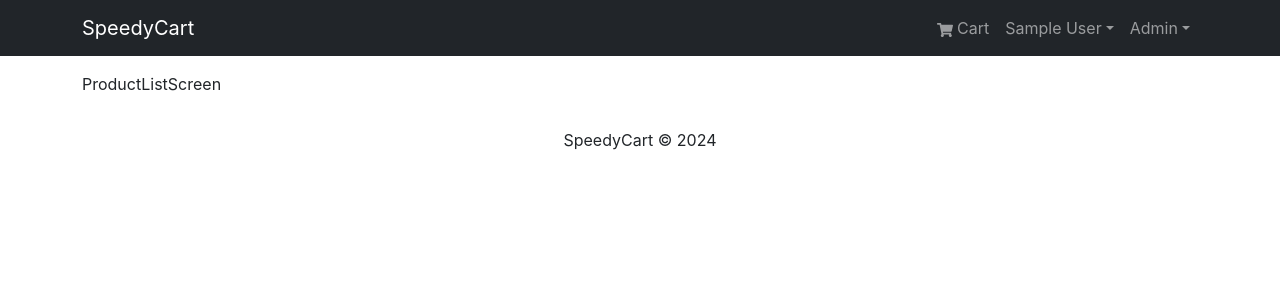
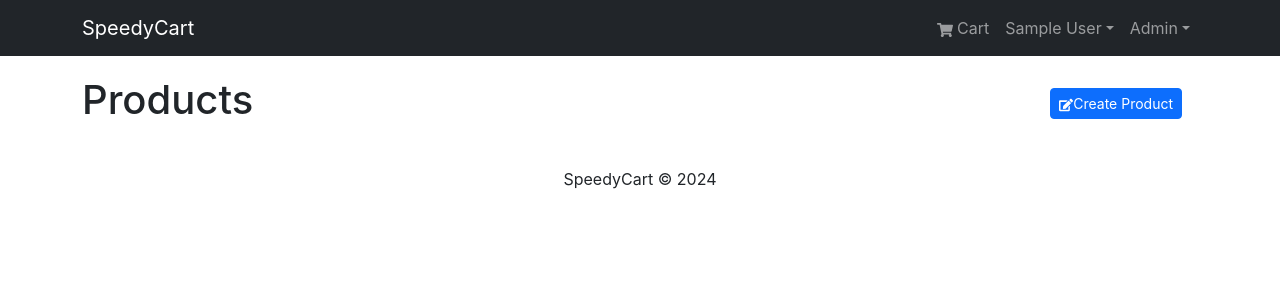
Before and after one commit to csabatoth627/speedycart-frontend, a React (Create React App) app: page /admin/productlist in a window 1280 px wide. Shown: the top 300 px of the page. Built offline with nearby package versions, Linux system fonts and the light colour scheme; no server answers; sample sign-in values are in the browser's storage.

Commit message:
feat:create row for products title and create product button (ProductListScreen.jsx)

```diff
--- a/src/screens/admin/ProductListScreen.jsx
+++ b/src/screens/admin/ProductListScreen.jsx
@@ -1,14 +1,28 @@
-import React from 'react'
-import { useGetProductsQuery } from '../../slices/productApiSlice'
+import React from "react";
+import { useGetProductsQuery } from "../../slices/productApiSlice";
+import { Table, Button, Row, Col } from "react-bootstrap";
+import { FaEdit } from "react-icons/fa";
+import Loading from "../../components/Loading";
+import Message from "../../components/Message";
+import { LinkContainer } from "react-router-bootstrap";
 
 const ProductListScreen = () => {
-    const {data: products, isLoading, error} = useGetProductsQuery();
-    console.log(products);
-
+  const { data: products, isLoading, error } = useGetProductsQuery();
 
   return (
-    <div>ProductListScreen</div>
-  )
-}
+    <>
+      <Row className="align-items-center">
+        <Col>
+          <h1>Products</h1>
+        </Col>
+        <Col className="text-end">
+            <Button className="btn-sm m-3">
+                <FaEdit/>Create Product
+            </Button>
+        </Col>
+      </Row>
+    </>
+  );
+};
 
-export default ProductListScreen
+export default ProductListScreen;
```
